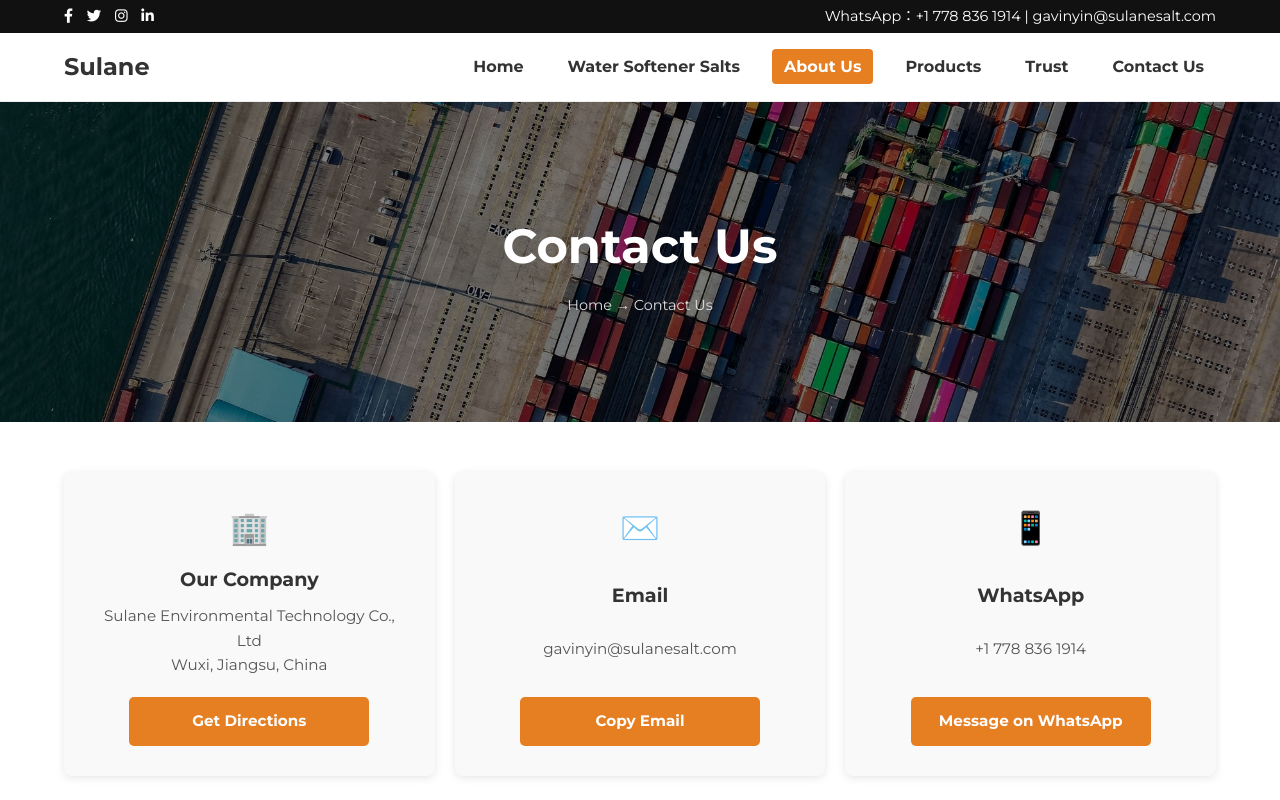
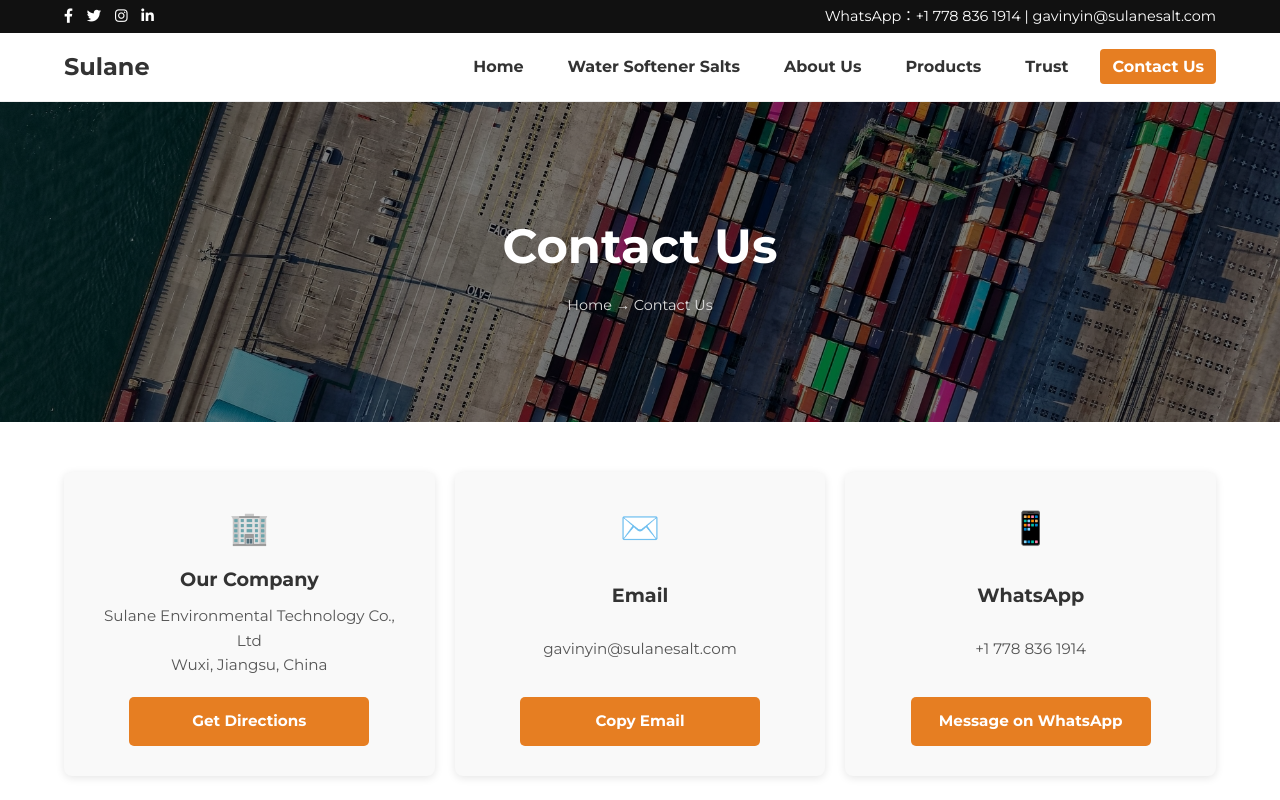
Before and after one commit to Derek-KYY/My_Website, a plain HTML site: page contact.html in a window 1280 px wide. Shown: the top 800 px of the page. Drawn offline with Linux system fonts and the light colour scheme.

Commit message:
resolve merge conflicts

```diff
--- a/contact.html
+++ b/contact.html
@@ -36,10 +36,10 @@
       <ul>
         <li><a href="index.html">Home</a></li>
         <li><a href="water-softener-salts.html">Water Softener Salts</a></li>
-        <li><a href="about.html" class="active">About Us</a></li>
+        <li><a href="about.html" >About Us</a></li>
         <li><a href="products.html">Products</a></li>
         <li><a href="trust.html">Trust</a></li>
-        <li><a href="contact.html">Contact Us</a></li>
+        <li><a href="contact.html" class="active">Contact Us</a></li>
       </ul>
     </nav>
   </div>
```
Also changed, not shown: products.html (+2 -2 lines), trust.html (+2 -2 lines), water-softener-salts.html (+2 -2 lines).
